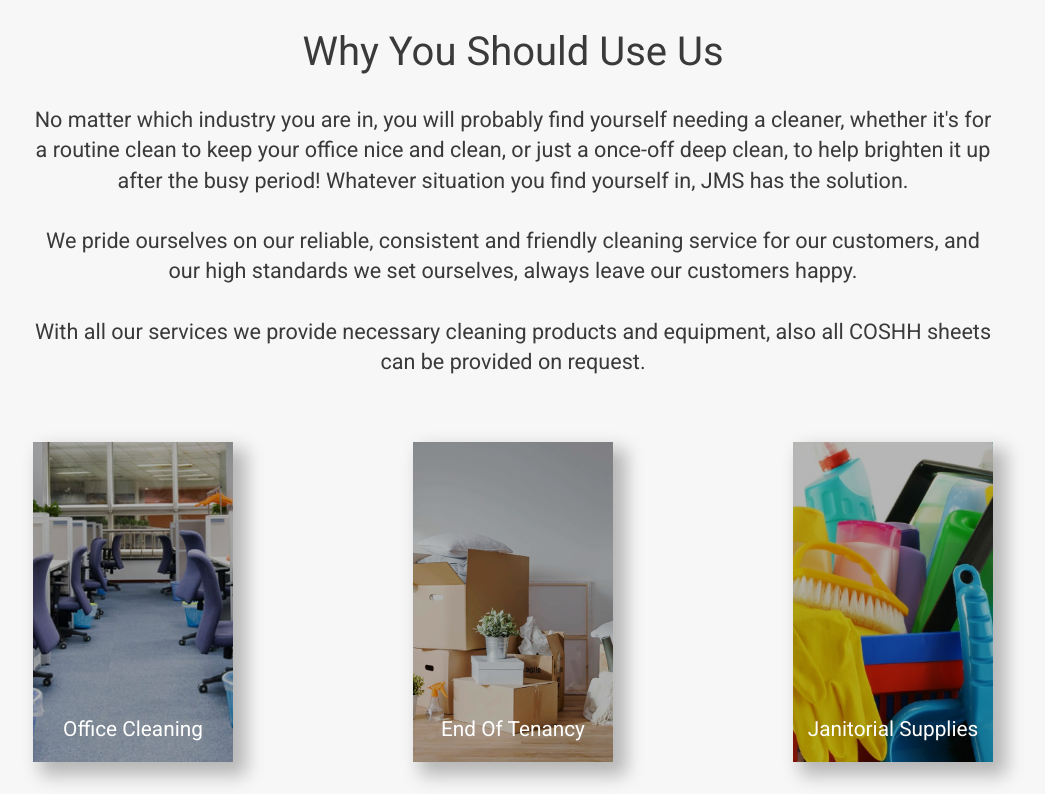
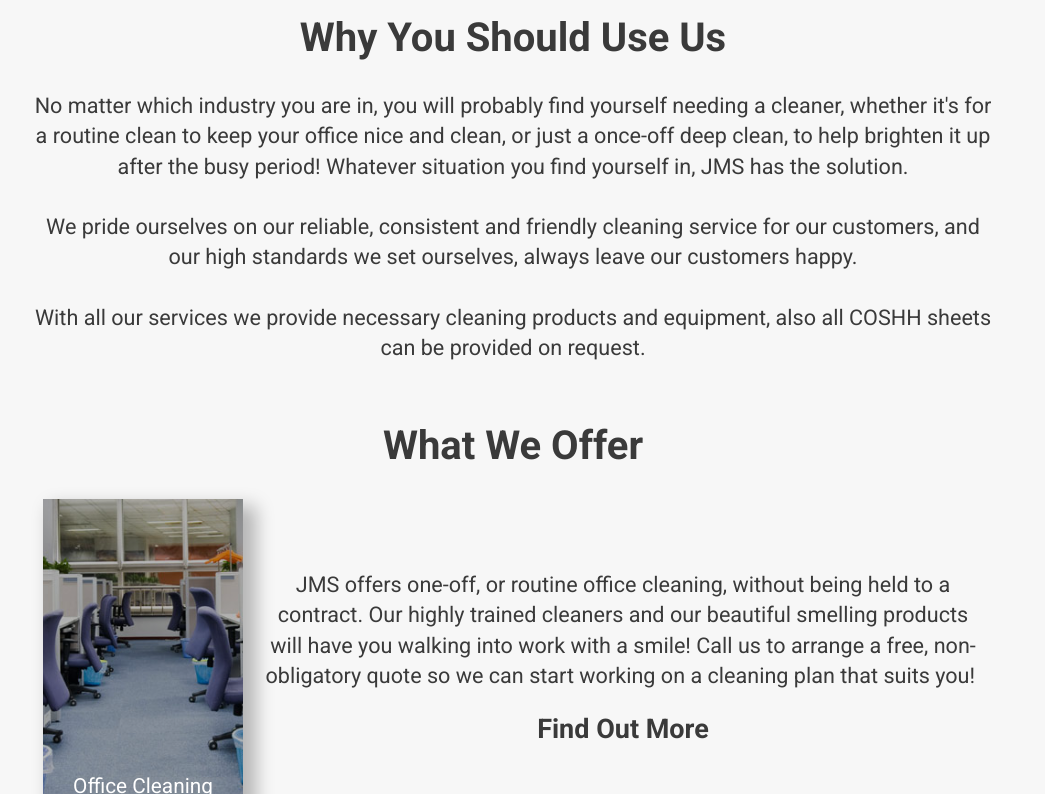
Before and after one commit to callump5/jms_cleaning, a Django app: page /office-cleaning/ in a window 1280 px wide. Shown: the part 2511-3305 px from the top of the page, without its empty margins (127-1172 px from the left). Run offline with Django 3.2, Linux system fonts and the light colour scheme; data comes from the database, SQL or seed files in the repository; both versions use the stored data as it was after the commit; some libraries are stand-ins or nearby versions.

Commit message:
Final Changes

```diff
--- a/jms_cleaning/settings.py
+++ b/jms_cleaning/settings.py
@@ -164,3 +164,6 @@ MESSAGE_TAGS = {
     messages.WARNING: 'alert-warning',
     messages.ERROR: 'alert-danger',
 }
+
+TINYMCE_DEFAULT_CONFIG = {
+    }
--- a/jms_site/models.py
+++ b/jms_site/models.py
@@ -31,6 +31,7 @@ class Service(models.Model):
     service = models.CharField(max_length=300)
     slug = models.SlugField(max_length=300, default='', editable=False)
     meta = models.TextField()
+    brief = HTMLField()
     description = HTMLField()
     image = models.ImageField(upload_to='services')
 
--- a/jms_site/urls.py
+++ b/jms_site/urls.py
@@ -6,35 +6,17 @@ urlpatterns = [
     # Home Page
     url(r'^$', get_index, name='home'),
 
-    url(r'^$', get_index, name='home'),
     url(r'^office-cleaning/$', get_index),
     url(r'^office-cleaning-essex/$', get_index),
     url(r'^office-cleaning-southend/$', get_index),
-    url(r'^office-cleaning-rayleigh/$', get_index),
-    url(r'^office-cleaning-benfleet/$', get_index),
-    url(r'^office-cleaning-westcliff/$', get_index),
-    url(r'^office-cleaning-leigh/$', get_index),
+
     url(r'^commercial-cleaning/$', get_index),
     url(r'^commercial-cleaning-essex/$', get_index),
     url(r'^commercial-cleaning-southend/$', get_index),
-    url(r'^commercial-cleaning-rayleigh/$', get_index),
-    url(r'^commercial-cleaning-benfleet/$', get_index),
-    url(r'^commercial-cleaning-westcliff/$', get_index),
-    url(r'^commercial-cleaning-leigh/$', get_index),
-    url(r'^cleaning-service/$', get_index),
-    url(r'^cleaning-service-essex/$', get_index),
-    url(r'^cleaning-service-southend/$', get_index),
-    url(r'^cleaning-service-rayleigh/$', get_index),
-    url(r'^cleaning-service-benfleet/$', get_index),
-    url(r'^cleaning-service-westcliff/$', get_index),
-    url(r'^cleaning-service-leigh/$', get_index),
+
     url(r'^end-of-tenancy-cleaning/$', get_index),
     url(r'^end-of-tenancy-cleaning-essex/$', get_index),
     url(r'^end-of-tenancy-cleaning-southend/$', get_index),
-    url(r'^end-of-tenancy-cleaning-rayleigh/$', get_index),
-    url(r'^end-of-tenancy-cleaning-benfleet/$', get_index),
-    url(r'^end-of-tenancy-cleaning-westcliff/$', get_index),
-    url(r'^end-of-tenancy-cleaning-leigh/$', get_index),
 
     # About Page
     url(r'^about/$', get_about, name='about'),
--- a/static/css/style.css
+++ b/static/css/style.css
@@ -41,12 +41,14 @@
         padding: 25px 10px;
         text-align: center;
         font-size: 40px;
+        font-weight: bold;
     }
 
-    .title-2 {
+    .title-2, #service h2 {
         padding: 15px 10px;
         text-align: center;
-        font-size: 30px;
+        font-size: 33px;
+        font-weight: bold;
     }
 
     .title-3 {
@@ -54,10 +56,18 @@
         text-align: center;
         font-size: 20px;
     }
+    .service-text h3 {
+        padding: 15px 10px;
+        text-align: center;
+        font-size: 35px;
+        font-weight: bold;
+    }
+
 
     p strong {
         text-align: center;
-        font-size: 30px;
+        font-size: 25px;
+        font-weight: bold;
     }
 
     .text p {
@@ -340,6 +350,30 @@ footer span {
 /**** SERVICE ****/
 /*****************/
 
+#service-col {
+    display: flex;
+    flex-direction: column;
+    justify-content: center;
+    align-items: center;
+}
+.service-col {
+    width: 100%;
+    display: flex;
+    flex-direction: row;
+    justify-content: center;
+    align-items: center;
+}
+
+.service-col:nth-child(odd) {
+    flex-direction: row-reverse;
+}
+.service-text {
+    display: none;
+    margin-right: 20px;
+}
+.service-col:nth-child(even) .service-text{
+    margin: 0 0 0 20px;
+}
 
 #service-cards {
     padding: 25px 0;
@@ -353,7 +387,7 @@ footer span {
     justify-content: space-around;
 }
 
-.service {
+.service, .service-header {
 
     width: 200px;
     height: 320px;
@@ -373,7 +407,7 @@ footer span {
     background-blend-mode: multiply;
 }
 
-.service h2 {
+.service h2, .service-header h2{
     display: flex;
     flex-direction: row;
     justify-content: center;
@@ -385,7 +419,7 @@ footer span {
     text-align: center;
 }
 
-.service a {
+.service a, .service-header a {
     font-size: 1.3em;
     color: white;
 }
@@ -403,6 +437,17 @@ footer span {
     width: 300px;
     height: auto;
 }
+
+
+.call-to {
+    text-align: center;
+    font-weight: bold;
+    font-size: 2em;
+    margin-top: 20px;
+}
+
+
+
 
 /*****************/
 /**** Gallery ****/
@@ -605,13 +650,33 @@ footer span {
         justify-content: space-between;
     }
 
-    .call-to {
-        text-align: center;
-        font-weight: bold;
-        font-size: 2em;
-        margin-top: 20px;
+
+
+    /**********************/
+    /**** Services ****/
+    /**********************/
+
+    .service-col {
+        margin: 0;
     }
 
+    .service-text{
+        width: 75%;
+        flex-direction: column;
+        align-items: center;
+        justify-content: center;
+        display: flex;
+    }
+
+
+    #service-col .call-to  {
+        font-size: 1.5em;
+        text-align: center;
+        justify-content: space-between;
+    }
+    .service-header {
+        margin: 0;
+    }
 
     /**********************/
     /**** Testimonials ****/
--- a/templates/base/footer.html
+++ b/templates/base/footer.html
@@ -11,36 +11,16 @@
 
         <div id="sneakyseo" class="container row">
             <ul>
-                <li><a href="/office-cleaning/">Office Cleaning Essex</a></li>
+                <li><a href="/office-cleaning/">Office Cleaning</a></li>
                 <li><a href="/office-cleaning-essex/">Office Cleaning Essex</a></li>
                 <li><a href="/office-cleaning-southend/">Office Cleaning Southend</a></li>
-                <li><a href="/office-cleaning-rayleigh/">Office Cleaning Rayleigh</a></li>
-                <li><a href="/office-cleaning-benfleet/">Office Cleaning Benfleet</a></li>
-                <li><a href="/office-cleaning-westcliff/">Office Cleaning Westcliff</a></li>
-                <li><a href="/office-cleaning-leigh/">Office Cleaning Leigh</a></li>
-                <li><a href="/commercial-cleaning/">Commercial Cleaning Essex</a></li>
+                <li><a href="/commercial-cleaning/">Commercial Cleaning </a></li>
                 <li><a href="/commercial-cleaning-essex/">Commercial Cleaning Essex</a></li>
                 <li><a href="/commercial-cleaning-southend/">Commercial Cleaning Southend</a></li>
-                <li><a href="/commercial-cleaning-rayleigh/">Commercial Cleaning Rayleigh</a></li>
-                <li><a href="/commercial-cleaning-benfleet/">Commercial Cleaning Benfleet</a></li>
-                <li><a href="/commercial-cleaning-westcliff/">Commercial Cleaning Westcliff</a></li>
-                <li><a href="/commercial-cleaning-leigh/">Commercial Cleaning Leigh</a></li>
-                <li><a href="/commercial-cleaning-essex/">Commercial Cleaning Essex</a></li>
-                <li><a href="/end-of-tenancy-cleaning/">End Of Tenancy Cleaning Southend</a></li>
+                <li><a href="/end-of-tenancy-cleaning/">End Of Tenancy Cleaning</a></li>
                 <li><a href="/end-of-tenancy-cleaning-essex/">End Of Tenancy Cleaning Southend</a></li>
                 <li><a href="/end-of-tenancy-cleaning-southend/">End Of Tenancy Cleaning Southend</a></li>
-                <li><a href="/end-of-tenancy-cleaning-rayleigh/">End Of Tenancy Cleaning Rayleigh</a></li>
-                <li><a href="/end-of-tenancy-cleaning-benfleet/">End Of Tenancy Cleaning Benfleet</a></li>
-                <li><a href="/end-of-tenancy-cleaning-westcliff/">End Of Tenancy Cleaning Westcliff</a></li>
-                <li><a href="/end-of-tenancy-cleaning-leigh/">End Of Tenancy Cleaning Leigh</a></li>
-                <li><a href="/cleaning-service/">Commercial Cleaning Essex</a></li>
-                <li><a href="/cleaning-service-essex/">Commercial Cleaning Essex</a></li>
-                <li><a href="/cleaning-service-southend/">Cleaning Service Southend</a></li>
-                <li><a href="/cleaning-service-rayleigh/">Cleaning Service Rayleigh</a></li>
-                <li><a href="/cleaning-service-benfleet/">Cleaning Service Benfleet</a></li>
-                <li><a href="/cleaning-service-westcliff/">Cleaning Service Westcliff</a></li>
-                <li><a href="/cleaning-service-leigh/">Cleaning Service Leigh</a></li>
-            </ul>
+               </ul>
         </div>
         <div id="my_tag">
             <p >Designed & Developed by <span>Callum Pullinger</span></p>
--- a/templates/base/index.html
+++ b/templates/base/index.html
@@ -37,6 +37,7 @@
 
             gtag('config', 'UA-123955938-4');
         </script>
+
         {% block head_js %}
 
         {% endblock %}
--- a/templates/home/home.html
+++ b/templates/home/home.html
@@ -71,14 +71,21 @@
                 {% autoescape off %}
                     {{ service_blurb.text }}
                 {% endautoescape %}
-
             </article>
 
-
-            <div id="service-cards" class="container row">
+            <div id="service-col" class="container padding-bottom">
+                <h1 class="title">What We Offer</h1>
                 {% for service in services %}
-                    <div class="service" title="{{ service }}" style="background-image: url( {{ service.image.url }} )">
-                        <h2><a href="{% url 'service' service.slug %}">{{ service }}</a></h2>
+                    <div class="service-col">
+                        <div class="service-header" title="{{ service }}" style="background-image: url( {{ service.image.url }} )">
+                            <h2><a href="{% url 'service' service.slug %}">{{ service }}</a></h2>
+                        </div>
+                        <div class="service-text text">
+                            {% autoescape off %}
+                                {{ service.brief }}
+                                <a class="call-to" href="{% url 'service' service.slug %}">Find Out More</a>
+                            {% endautoescape %}
+                        </div>
                     </div>
                 {% endfor %}
             </div>
--- a/templates/services/service_item_page.html
+++ b/templates/services/service_item_page.html
@@ -11,7 +11,7 @@
 
 {% block content %}
 
-    <div id="services" class="">
+    <div id="service" class="">
         <article class="container text text-left">
             <h1 class="title">{{ service }}</h1>
 
@@ -21,6 +21,7 @@
         </article>
 
             <p class="call-to">Call Now For A Free Non-Obligatory Quote!</p>
+            <p class="call-to">07412 090817</p>
         <div class="container padding-bottom">
             <div id="service-imgs" class="row-flex">
                     {% for job in jobs %}
```
Also changed, not shown: templates/services/services_page.html (+14 -3 lines), db.sqlite3, 1 other file.
